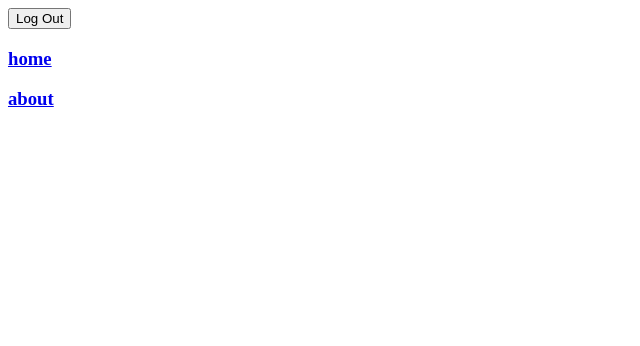
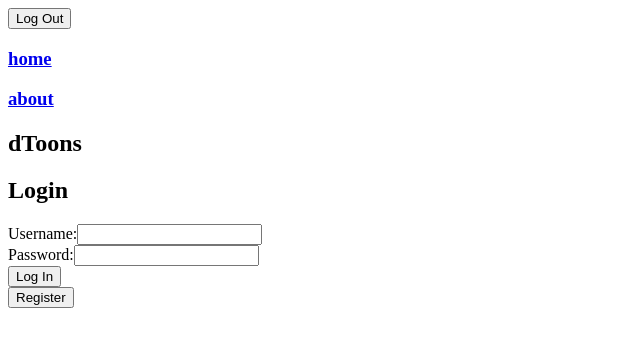
Before and after one commit to barbedStingray/dtoons, a React (Create React App) app: page /user in a window 1280 px wide. Shown: the top 346 px of the page, without its empty margins (0-640 px from the left). Built offline with nearby package versions, Linux system fonts and the light colour scheme; no server answers.

Commit message:
update gitignore and figured out protected path

```diff
--- a/src/components/Nav/Nav.jsx
+++ b/src/components/Nav/Nav.jsx
@@ -29,7 +29,6 @@ const Nav = () => {
                 <>
                     <Link to='/store'><h3>dToons</h3></Link>
                     <Link to='/rules'><h3>Rules</h3></Link>
-                    {/* <Link to='/cardDetails'><h3>CardDetails</h3></Link> */}
 
                 </>
                 :
--- a/src/components/ProtectedRoute/ProtectedRoute.jsx
+++ b/src/components/ProtectedRoute/ProtectedRoute.jsx
@@ -1,6 +1,7 @@
 import React, { useEffect } from 'react';
 import { Navigate } from 'react-router-dom';
 import { useSelector } from 'react-redux';
+import LandingPage from '../../pages/LandingPage/LandingPage';
 
 // A Custom Wrapper Component -- This will keep our code DRY.
 // Responsible for watching redux state, and returning an appropriate component
@@ -30,8 +31,8 @@ function ProtectedRoute({ children }) {
         // Otherwise, redirect to the Loginpage
         // ! This navigate seems to trigger on page refreshes
         // <Navigate to='/' />
-        // ! substitude empty stuff for now
-        <></>
+        // ! substitude landing page for now
+        <LandingPage />
       }
     </>
 
```
Also changed, not shown: 1 other file (tests, documents, lock files or other folders).
